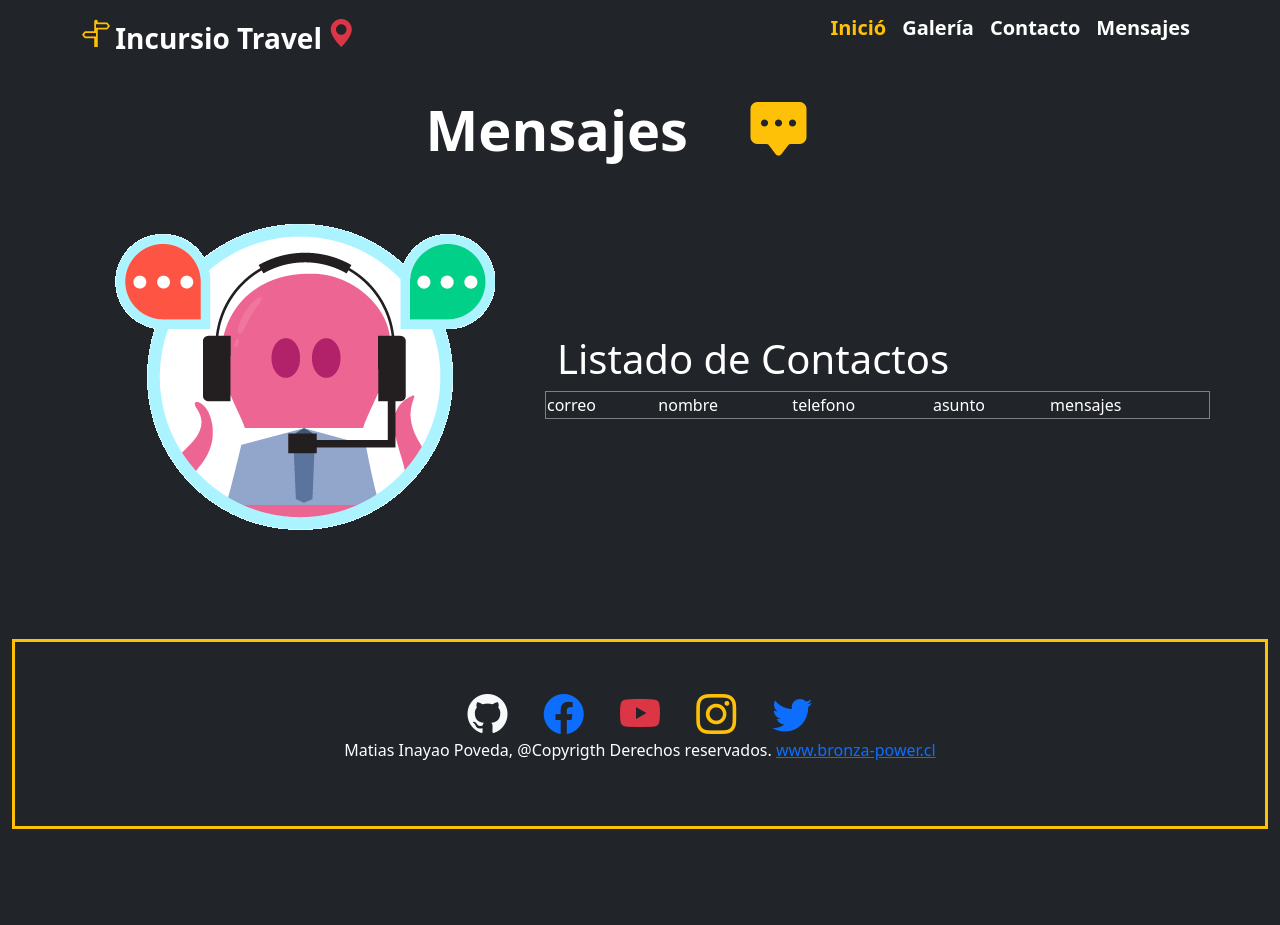
After one commit to Seradox24/exp3_inayao_003D, a Django app: page /mensajes/ in a window 1280 px wide. The commit adds this page. Run offline with Django 3.2, Linux system fonts and the light colour scheme; data that the repository does not hold is empty.

Commit message:
se genera pagina para mostrar datos

```diff
--- a/core/admin.py
+++ b/core/admin.py
@@ -1,7 +1,8 @@
 from django.contrib import admin
-from .models import Categoria,Vehiculo
+from .models import Categoria,Vehiculo,Contacto
 
 # Register your models here.
 
 admin.site.register(Categoria)
 admin.site.register(Vehiculo)
+admin.site.register(Contacto)
--- a/core/templates/core/base.html
+++ b/core/templates/core/base.html
@@ -64,13 +64,13 @@
                             onmouseout="style.color='white'">
                             Contacto
                         </a>
-                    </li><!--
+                    </li>
                     <li class="nav-item">
-                        <a href="./pages/registro.html" class="nav-link active" onmouseover="style.color='yellow'"
+                        <a href="{% url 'mensajes'%}" class="nav-link active" onmouseover="style.color='yellow'"
                             onmouseout="style.color='white'">
-                            Iniciar sesión
+                            Mensajes
                         </a>
-                    </li>-->
+                    </li>
                 </ul>
             </div>
             <!-- end Menu que se colapsa-->
--- /dev/null
+++ b/core/templates/mensajes.html
@@ -0,0 +1,48 @@
+{% extends 'core/base.html' %}
+
+
+{% block contenido %}
+{% load static %}
+
+<div class="bg-dark text-white  py-5">
+    <div class="container py-5">
+        <h2 class="text-center display-4 mb-5 fw-bold">
+            <span>
+                Mensajes
+            </span>
+            <i class="bi bi-chat-square-dots-fill text-warning mx-5"></i>
+        </h2>
+        <div class="row align-items-center">
+            <div class="col-12 col-lg-5 ">
+                <img src="{%static 'core/img/contac.png'%}" alt="">
+            </div>
+            <div class="col-12 col-lg-7">
+                <div class="row text-white">
+                    <h1>
+                        Listado de Contactos
+                    </h1>
+                    <table border='1'>
+                        <tr>
+                            <td>correo</td>
+                            <td>nombre</td>
+                            <td>telefono</td>
+                            <td>asunto</td>
+                            <td>mensajes</td>
+                        </tr>
+                        {%for i in datos%}
+                            <tr>
+                                <td>{{i.correo}}</td>
+                                <td>{{i.nombre}}</td>
+                                <td>{{i.telefono}}</td>
+                                <td>{{i.asunto}}</td>
+                                <td>{{i.mensaje}}</td>
+                            </tr>
+                        {%endfor%}
+
+                    </table>
+
+                </div>
+            </div>
+        </div>
+
+{% endblock %}
--- a/core/urls.py
+++ b/core/urls.py
@@ -1,8 +1,9 @@
 from django.urls import path
-from .views import home,galeria,contacto
+from .views import home,galeria,contacto,mensajes
 
 urlpatterns = [
     path('', home, name='home',),
     path('contacto/', contacto,name='contacto',),
     path('galeria/', galeria,name='galeria',),
+    path('mensajes/', mensajes,name='mensajes' )
 ]
--- a/core/views.py
+++ b/core/views.py
@@ -1,5 +1,5 @@
 from django.shortcuts import render
-
+from .models import Contacto
 # Create your views here.
 
 def home (request):
@@ -15,3 +15,8 @@ def contacto(request):
 def galeria(request):
 
     return render(request,'galeria.html',)
+
+def mensajes(request):
+    mensajes=Contacto.objects.all()
+
+    return render(request,'mensajes.html',context={'datos':mensajes,})
```
Also changed, not shown: core/models.py (+10 -0 lines), core/migrations/0002_contacto.py (added).
